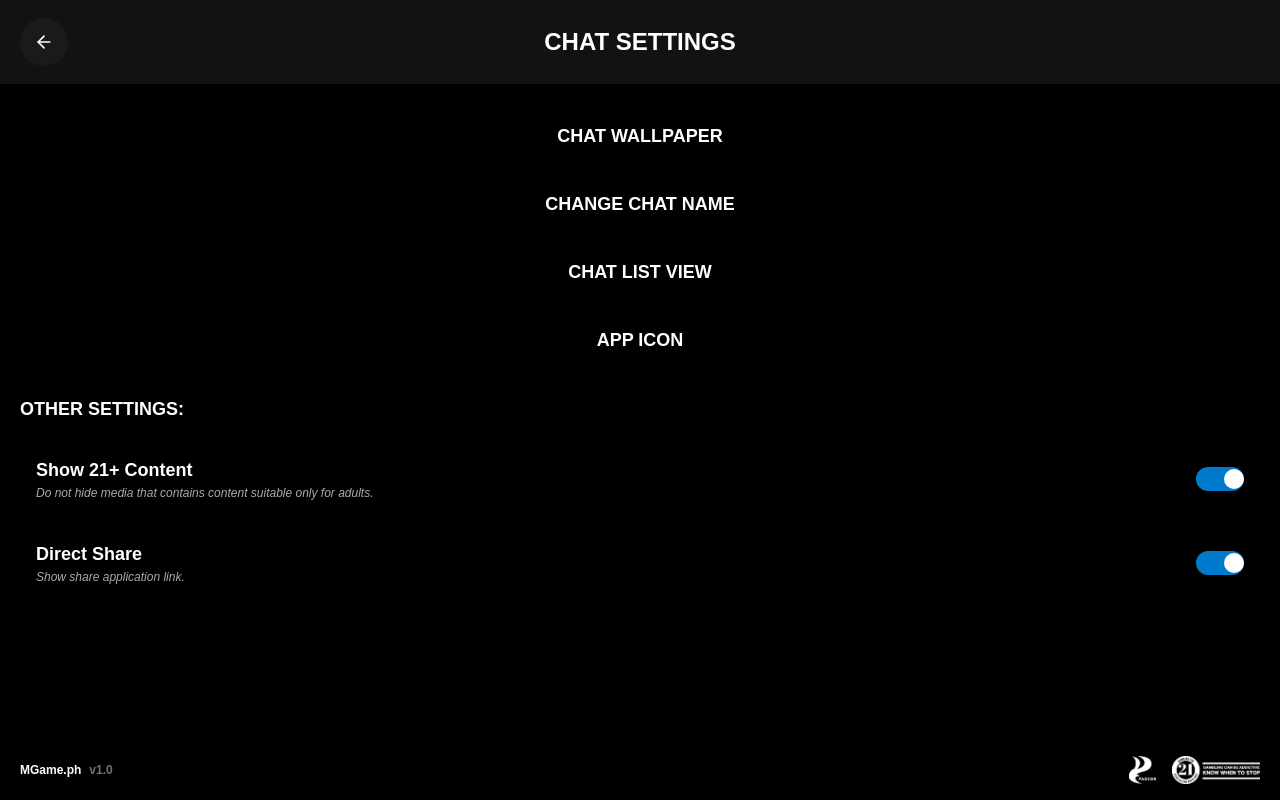
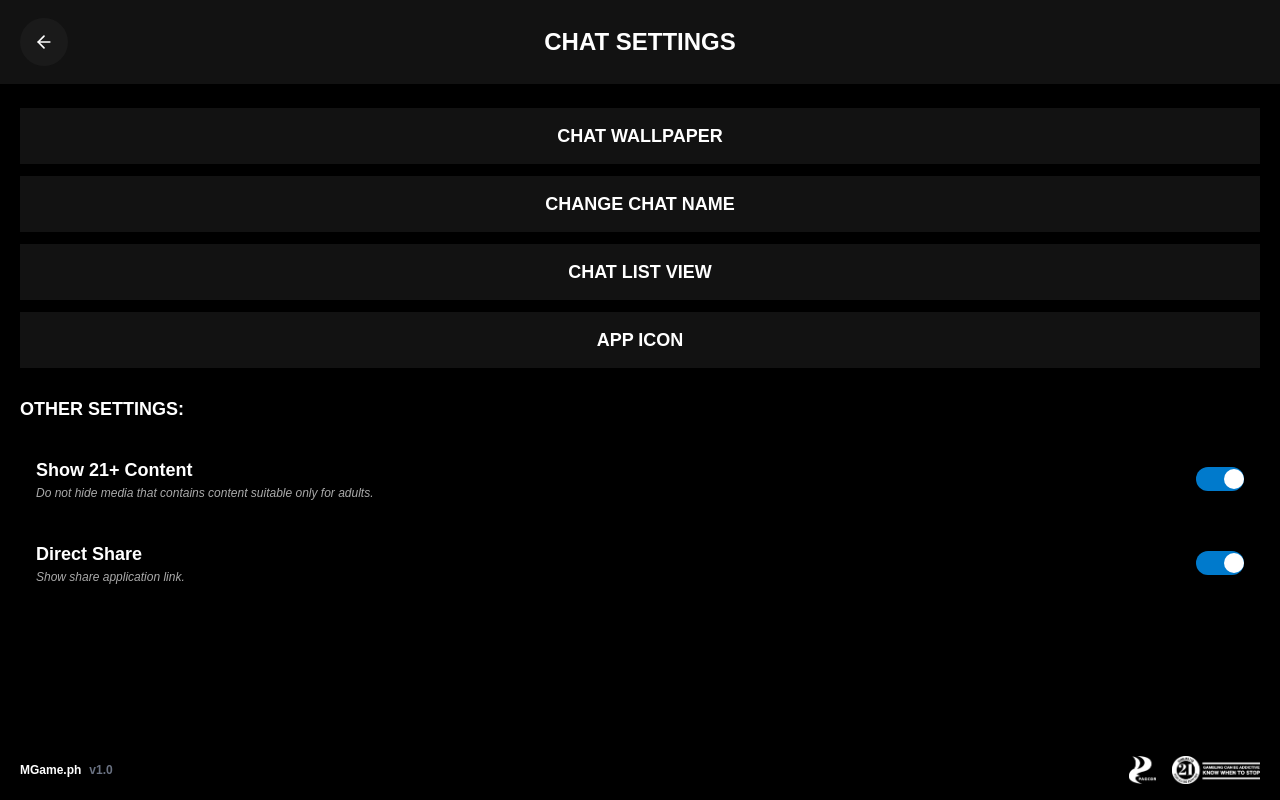
Before and after one commit to sndie3/MgameV1, a React (Vite) app: page /settings/chat-settings in a window 1280 px wide. Built offline with nearby package versions, Linux system fonts and the light colour scheme; sample sign-in values are in the browser's storage.

Commit message:
added containers for chatsettings

```diff
--- a/features/settings/ChatSettingsView.tsx
+++ b/features/settings/ChatSettingsView.tsx
@@ -83,7 +83,7 @@ export default function ChatSettingsView() {
             <button
               key={option}
               onClick={() => handleOptionClick(option)}
-              className="w-full h-[56px] flex items-center justify-center bg-black rounded-none border-none transition"
+              className="w-full h-[56px] flex items-center justify-center bg-[#121212] rounded-none border-none transition"
             >
               <span className="font-bold text-[18px] uppercase">{option}</span>
             </button>
```
